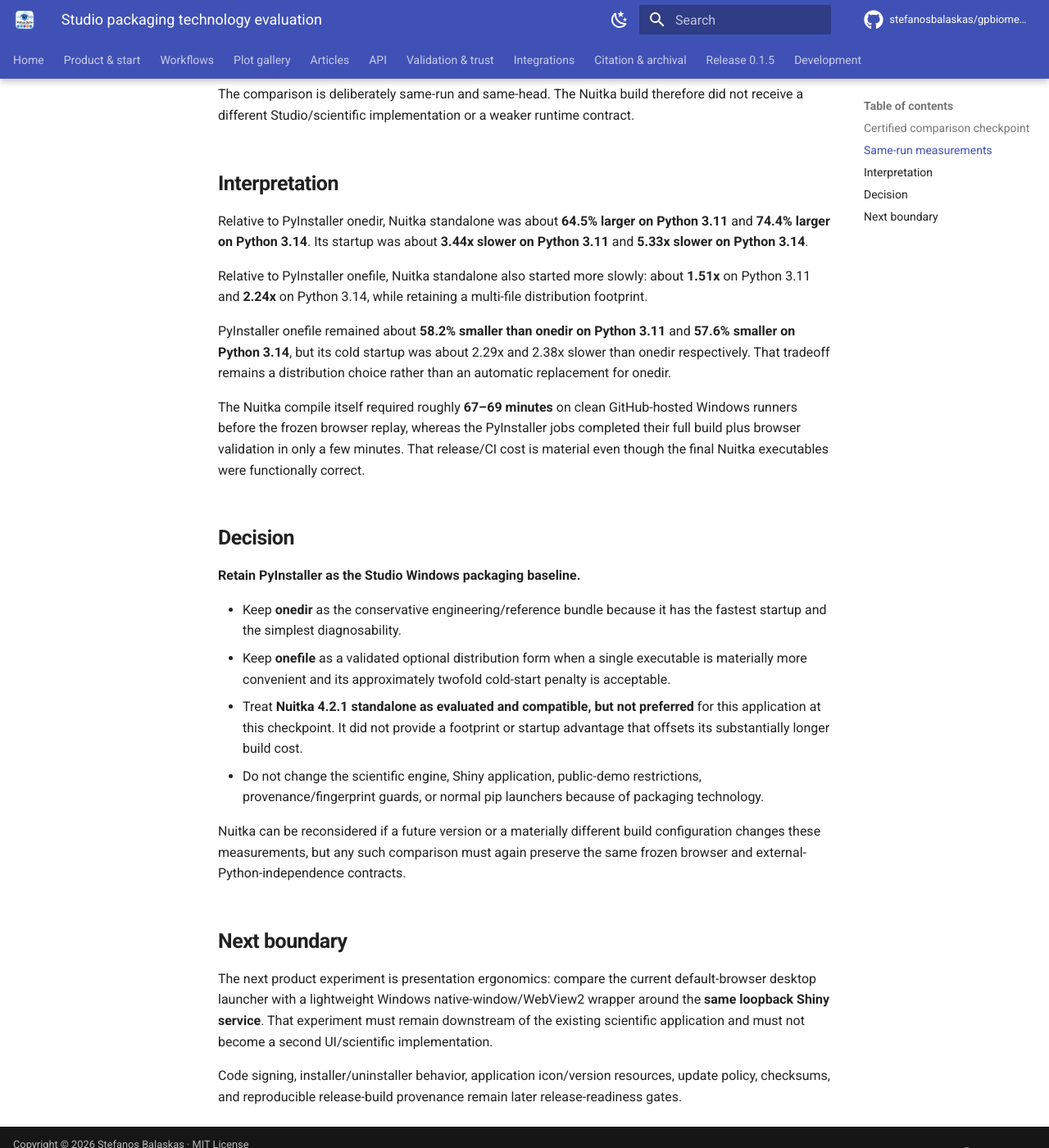
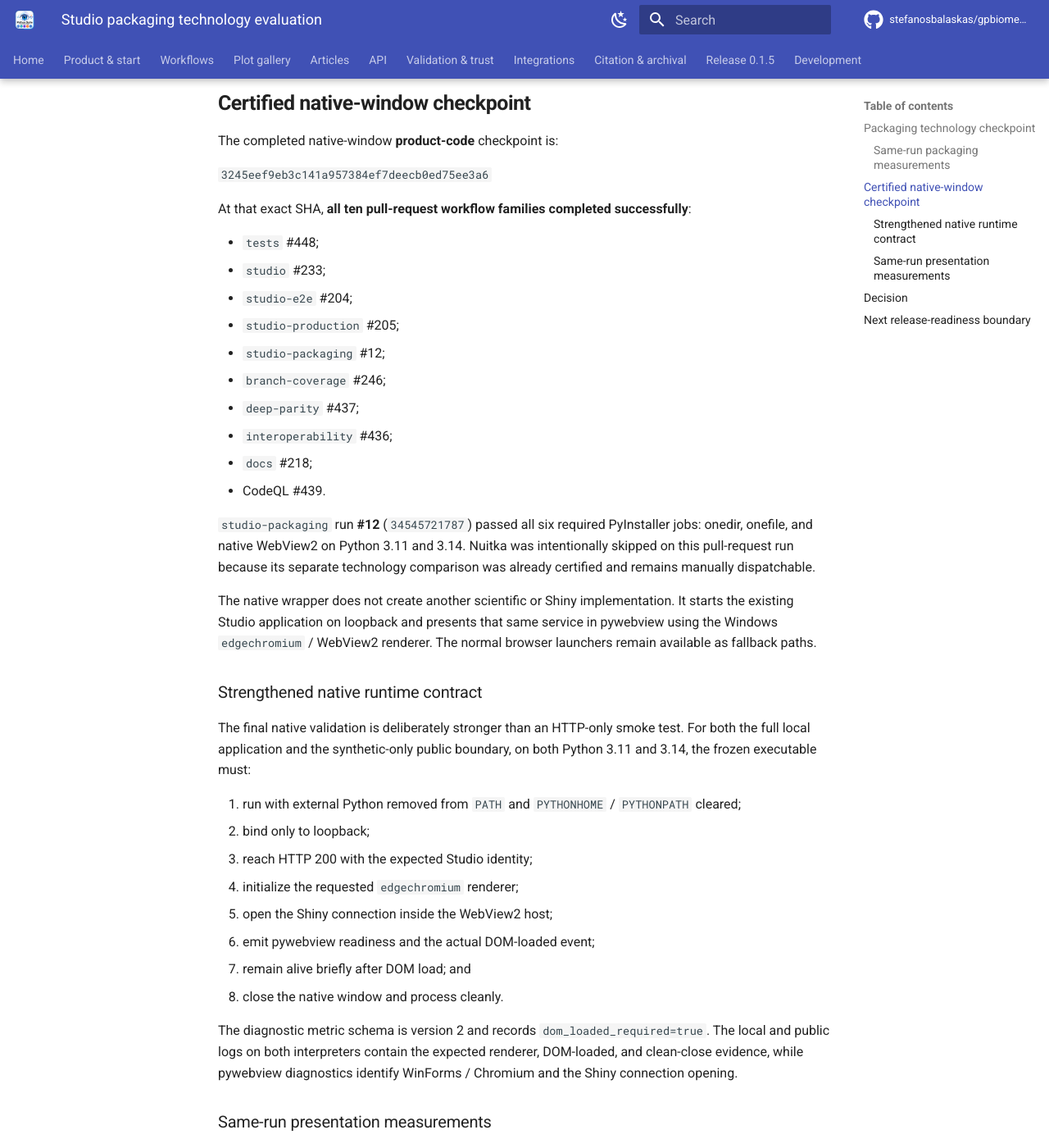
Before and after one commit to stefanosbalaskas/gpbiometricspy, an MkDocs documentation site: the page built from docs/studio-packaging-technology-evaluation.md, in a window 1280 px wide and 1400 px high, scrolled down 1279 px. Shown: the whole window at 82% size. Built offline with MkDocs 1.6.1 and Material for MkDocs 9.7.7, drawn with Linux system fonts in a browser that asks for light colours; comment, search, counter and statistics services are not loaded; some of the changed text lies outside the part shown.

Commit message:
docs(studio): record certified native-window packaging decision

```diff
--- a/docs/studio-packaging-technology-evaluation.md
+++ b/docs/studio-packaging-technology-evaluation.md
@@ -1,57 +1,104 @@
 # Studio packaging technology evaluation
 
-This note records the completed Windows packaging comparison for the gpbiometricspy Studio `0.1.6` development line.
+This note records the completed Windows packaging and presentation comparison for the gpbiometricspy Studio `0.1.6` development line.
 
-## Certified comparison checkpoint
+## Packaging technology checkpoint
 
-The evaluated **product-code** checkpoint is:
+The completed PyInstaller-versus-Nuitka **product-code** checkpoint is:
 
 `f41bbf6763434321a42491bf9be2b37a78a6c5dd`
 
-At that exact commit, all ten pull-request workflow families completed successfully. `studio-packaging` run **#9** (`34535686926`) passed six Windows jobs:
+At that exact commit, all ten pull-request workflow families completed successfully. `studio-packaging` run **#9** (`34535686926`) passed PyInstaller onedir, PyInstaller onefile, and Nuitka standalone on Python 3.11 and 3.14. Every mode proved external-Python independence and passed the same frozen local and `--public-demo` Chromium contracts.
 
-- PyInstaller onedir on Python 3.11 and 3.14;
-- PyInstaller onefile on Python 3.11 and 3.14;
-- Nuitka standalone on Python 3.11 and 3.14.
-
-Every packaging mode proved that Studio starts with external Python removed from `PATH`, and every build then passed the same frozen local and `--public-demo` Chromium contracts. The browser JUnit evidence contains one passing local test and one passing public test for every interpreter/mode combination, with zero failures or errors.
-
-## Same-run measurements
+### Same-run packaging measurements
 
 | Build interpreter | Technology / mode | Footprint | Files | Startup to HTTP 200 | Build time recorded |
 | --- | --- | ---: | ---: | ---: | ---: |
-| Python 3.11.9 | PyInstaller 6.22.2 onedir | 224.5 MiB | 1,892 | 3.780 s | not recorded by the legacy onedir metric |
-| Python 3.11.9 | PyInstaller 6.22.2 onefile | 93.8 MiB executable | 1 executable | 8.649 s | not recorded by the legacy onefile metric |
+| Python 3.11.9 | PyInstaller 6.22.2 onedir | 224.5 MiB | 1,892 | 3.780 s | legacy metric did not record build time |
+| Python 3.11.9 | PyInstaller 6.22.2 onefile | 93.8 MiB executable | 1 executable | 8.649 s | legacy metric did not record build time |
 | Python 3.11.9 | Nuitka 4.2.1 standalone / MSVC | 369.2 MiB | 1,765 | 13.020 s | 4,152.368 s (69.21 min) |
-| Python 3.14.7 | PyInstaller 6.22.2 onedir | 228.6 MiB | 1,887 | 3.784 s | not recorded by the legacy onedir metric |
-| Python 3.14.7 | PyInstaller 6.22.2 onefile | 97.0 MiB executable | 1 executable | 8.999 s | not recorded by the legacy onefile metric |
+| Python 3.14.7 | PyInstaller 6.22.2 onedir | 228.6 MiB | 1,887 | 3.784 s | legacy metric did not record build time |
+| Python 3.14.7 | PyInstaller 6.22.2 onefile | 97.0 MiB executable | 1 executable | 8.999 s | legacy metric did not record build time |
 | Python 3.14.7 | Nuitka 4.2.1 standalone / MSVC | 398.7 MiB | 1,764 | 20.162 s | 4,041.341 s (67.36 min) |
 
-The comparison is deliberately same-run and same-head. The Nuitka build therefore did not receive a different Studio/scientific implementation or a weaker runtime contract.
+The result is unchanged: **PyInstaller remains the packaging baseline**. Onedir is the engineering/reference form, onefile is a validated convenience option with a roughly twofold cold-start penalty, and Nuitka is compatible but not preferred at this checkpoint because it is larger, slower to start, and dramatically slower to build.
 
-## Interpretation
+Routine pull-request packaging CI therefore keeps PyInstaller onedir and onefile. The reproducible Nuitka comparison remains available through manual workflow dispatch instead of adding roughly 67–69 minutes to normal packaging validation.
 
-Relative to PyInstaller onedir, Nuitka standalone was about **64.5% larger on Python 3.11** and **74.4% larger on Python 3.14**. Its startup was about **3.44x slower on Python 3.11** and **5.33x slower on Python 3.14**.
+## Certified native-window checkpoint
 
-Relative to PyInstaller onefile, Nuitka standalone also started more slowly: about **1.51x** on Python 3.11 and **2.24x** on Python 3.14, while retaining a multi-file distribution footprint.
+The completed native-window **product-code** checkpoint is:
 
-PyInstaller onefile remained about **58.2% smaller than onedir on Python 3.11** and **57.6% smaller on Python 3.14**, but its cold startup was about 2.29x and 2.38x slower than onedir respectively. That tradeoff remains a distribution choice rather than an automatic replacement for onedir.
+`3245eef9eb3c141a957384ef7deecb0ed75ee3a6`
 
-The Nuitka compile itself required roughly **67–69 minutes** on clean GitHub-hosted Windows runners before the frozen browser replay, whereas the PyInstaller jobs completed their full build plus browser validation in only a few minutes. That release/CI cost is material even though the final Nuitka executables were functionally correct.
+At that exact SHA, **all ten pull-request workflow families completed successfully**:
+
+- `tests` #448;
+- `studio` #233;
+- `studio-e2e` #204;
+- `studio-production` #205;
+- `studio-packaging` #12;
+- `branch-coverage` #246;
+- `deep-parity` #437;
+- `interoperability` #436;
+- `docs` #218;
+- CodeQL #439.
+
+`studio-packaging` run **#12** (`34545721787`) passed all six required PyInstaller jobs: onedir, onefile, and native WebView2 on Python 3.11 and 3.14. Nuitka was intentionally skipped on this pull-request run because its separate technology comparison was already certified and remains manually dispatchable.
+
+The native wrapper does not create another scientific or Shiny implementation. It starts the existing Studio application on loopback and presents that same service in pywebview using the Windows `edgechromium` / WebView2 renderer. The normal browser launchers remain available as fallback paths.
+
+### Strengthened native runtime contract
+
+The final native validation is deliberately stronger than an HTTP-only smoke test. For both the full local application and the synthetic-only public boundary, on both Python 3.11 and 3.14, the frozen executable must:
+
+1. run with external Python removed from `PATH` and `PYTHONHOME` / `PYTHONPATH` cleared;
+2. bind only to loopback;
+3. reach HTTP 200 with the expected Studio identity;
+4. initialize the requested `edgechromium` renderer;
+5. open the Shiny connection inside the WebView2 host;
+6. emit pywebview readiness and the actual DOM-loaded event;
+7. remain alive briefly after DOM load; and
+8. close the native window and process cleanly.
+
+The diagnostic metric schema is version 2 and records `dom_loaded_required=true`. The local and public logs on both interpreters contain the expected renderer, DOM-loaded, and clean-close evidence, while pywebview diagnostics identify WinForms / Chromium and the Shiny connection opening.
+
+### Same-run presentation measurements
+
+All rows below come from `studio-packaging` #12 at the same certified product-code SHA.
+
+| Interpreter | Presentation / package | Footprint | Files | HTTP readiness | Notes |
+| --- | --- | ---: | ---: | ---: | --- |
+| Python 3.11.9 | PyInstaller onedir + browser | 224.5 MiB | 1,892 | 3.553 s | existing reference bundle |
+| Python 3.11.9 | PyInstaller onefile + browser | 93.8 MiB executable | 1 | 8.455 s | single-file convenience |
+| Python 3.11.9 | PyInstaller onedir + WebView2 | 235.8 MiB | 2,018 | local 3.684 s; public 3.422 s | DOM-loaded gate passed; build 75.084 s |
+| Python 3.14.7 | PyInstaller onedir + browser | 228.6 MiB | 1,887 | 6.068 s | existing reference bundle |
+| Python 3.14.7 | PyInstaller onefile + browser | 97.0 MiB executable | 1 | 8.779 s | single-file convenience |
+| Python 3.14.7 | PyInstaller onedir + WebView2 | 238.3 MiB | 2,012 | local 3.344 s; public 2.418 s | DOM-loaded gate passed; build 77.856 s |
+
+The WebView2 onedir bundle is approximately **5.1% larger on Python 3.11** and **4.2% larger on Python 3.14** than the same-run browser onedir bundle. Its HTTP readiness remains in the same practical startup class as onedir and materially below onefile in this run. Startup measurements on shared CI runners are treated as comparative diagnostics rather than hard performance guarantees.
 
 ## Decision
 
-**Retain PyInstaller as the Studio Windows packaging baseline.**
+For the `0.1.6` development line:
 
-- Keep **onedir** as the conservative engineering/reference bundle because it has the fastest startup and the simplest diagnosability.
-- Keep **onefile** as a validated optional distribution form when a single executable is materially more convenient and its approximately twofold cold-start penalty is acceptable.
-- Treat **Nuitka 4.2.1 standalone as evaluated and compatible, but not preferred** for this application at this checkpoint. It did not provide a footprint or startup advantage that offsets its substantially longer build cost.
-- Do not change the scientific engine, Shiny application, public-demo restrictions, provenance/fingerprint guards, or normal pip launchers because of packaging technology.
+- **Retain PyInstaller as the Windows packaging baseline.**
+- **Retain onedir as the engineering/reference bundle.**
+- **Retain onefile as an optional validated distribution form**, not the default.
+- **Retain the native WebView2 wrapper as the preferred desktop-presentation candidate** for a polished Windows application experience, while preserving browser launch as a fallback and diagnostic route.
+- **Keep Nuitka as an evaluated, manually reproducible alternative**, not a routine PR gate or preferred freezer at the current measurements.
+- Do not fork or rewrite the scientific engine, Shiny application, public-demo restrictions, provenance/fingerprint guards, or normal pip launchers for desktop presentation.
 
-Nuitka can be reconsidered if a future version or a materially different build configuration changes these measurements, but any such comparison must again preserve the same frozen browser and external-Python-independence contracts.
+The native-window candidate should not become a release executable merely because it passed this engineering checkpoint. User-facing release packaging still requires explicit release metadata and installer/security work.
 
-## Next boundary
+## Next release-readiness boundary
 
-The next product experiment is presentation ergonomics: compare the current default-browser desktop launcher with a lightweight Windows native-window/WebView2 wrapper around the **same loopback Shiny service**. That experiment must remain downstream of the existing scientific application and must not become a second UI/scientific implementation.
+The next tranche is **Windows application identity and binary metadata** before installer/signing work:
 
-Code signing, installer/uninstaller behavior, application icon/version resources, update policy, checksums, and reproducible release-build provenance remain later release-readiness gates.
+- application icon resources and consistent product naming;
+- executable/file/product version resources derived from the package version rather than handwritten divergent values;
+- company/product/description/copyright metadata where appropriate;
+- deterministic build-time validation that the frozen executable carries the expected version identity;
+- preservation of console-enabled diagnosable evaluation builds until the metadata path is certified.
+
+After that boundary, the remaining release-readiness work is code signing, installer/uninstaller behavior, update policy, checksums/SBOM as appropriate, and reproducible release-build provenance. None of those should weaken the already-certified local/public browser or native WebView2 contracts.
```
